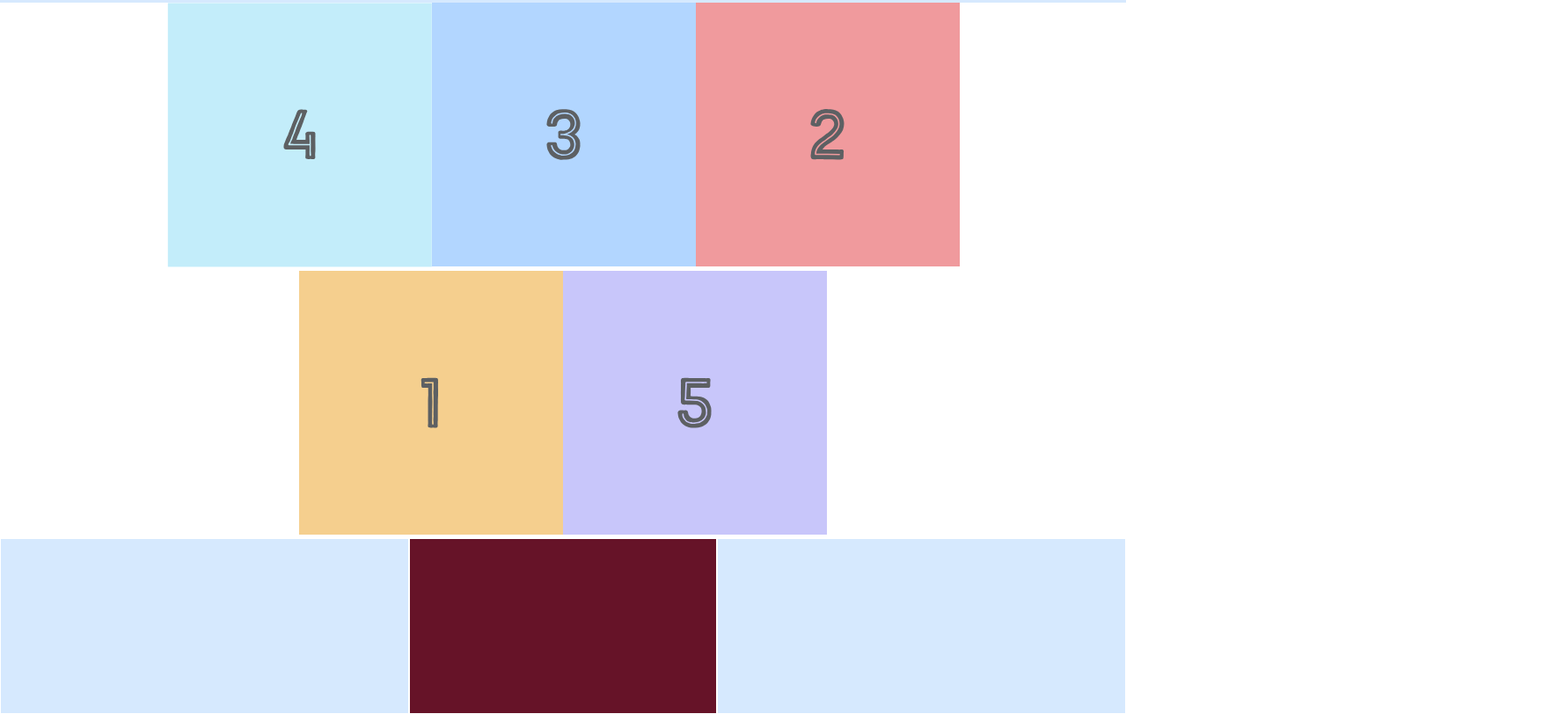
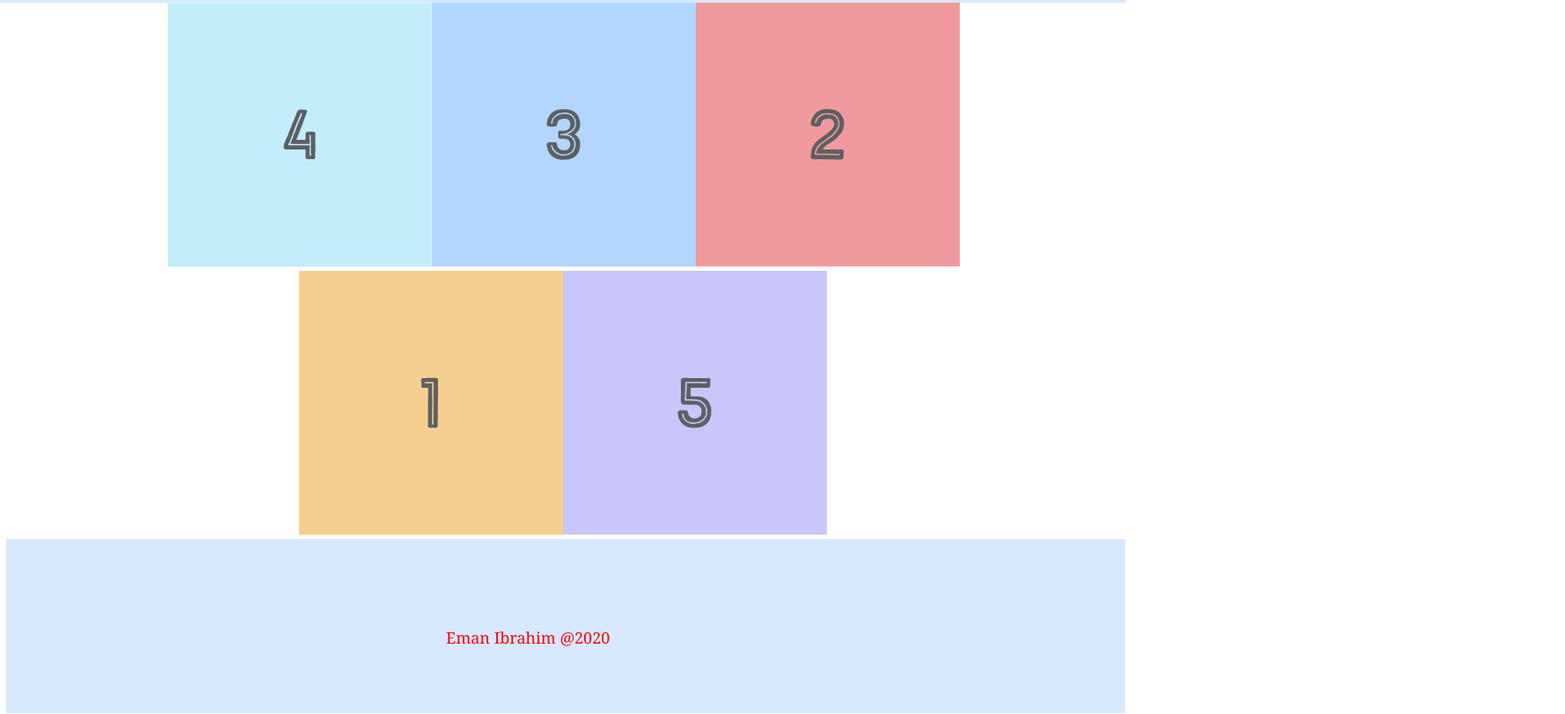
Before and after one commit to Emanib/Lab-1-discussion, a plain HTML site: page index.html in a window 1280 px wide. Shown: the part 355-1167 px from the top of the page at 88% size, 1779 px wide, since content can reach past the window. Drawn offline with Linux system fonts and the light colour scheme.

Commit message:
hi from another side

```diff
--- a/index.html
+++ b/index.html
@@ -53,7 +53,8 @@
     <div class="footer">
         <div class="footer-item footer-one"></div>
         <div class="footer-item footer-two"></div>
-        <div class="footer-item footer-three"></div>
+        <div class="footer-item footer-three"> </div>
+        <div class="footer-item footer-four"> <p> Eman Ibrahim @2020 </p>  </div>
     </div>
 
 
--- a/style.css
+++ b/style.css
@@ -50,22 +50,43 @@
     flex-wrap: wrap;
 }
 .first-item{
-    order: 1;
+    order: 2;
 }
 .second-item{
-    order: 2;
+    order: 1;
 }
 .footer{
     display: flex;
-    justify-content: space-between;
+    justify-content: space-around;
 }
 .footer-item{
     border: 1px solid #fff;
     background-color: #d6e9fe;
     height: 200px;
-    flex: 2;
+
+
 }
 .footer-two{
-    flex: 1.5;
-    background-color:#661328 ;
+
+    background-color:#d6e9fe ;
 }
+.footer-four
+{
+  flex:1;
+    left: right;
+}
+p
+{
+    width:100% ;
+    margin-left:500px;
+    margin-top: 100px;
+    color:red;
+    font-family: Cambria, Cochin, Georgia, Times, 'Times New Roman', serif;
+    font-size: large;
+
+}
+p:hover
+{
+    color: salmon;
+    cursor: pointer;
+}
```
